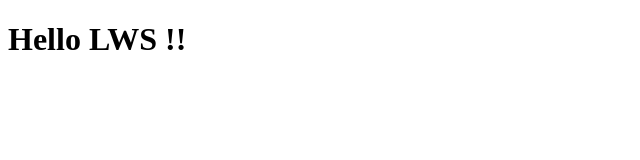
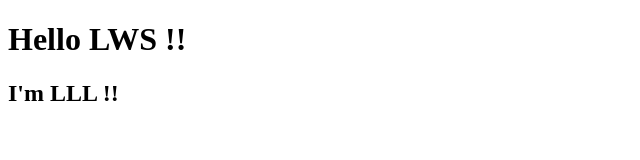
Before and after one commit to Wuliika/Wuliika6229.github.io, a plain HTML site: page index.html in a window 1280 px wide. Shown: the whole page, without its empty margins (0-640 px from the left). Drawn offline with Linux system fonts and the light colour scheme.

Commit message:
Update index.html

```diff
--- a/index.html
+++ b/index.html
@@ -8,5 +8,6 @@
 </head>
 <body>
     <h1>Hello LWS  !!</h1>
+    <h2>I'm LLL !!</h2>
 </body>
 </html>
```
